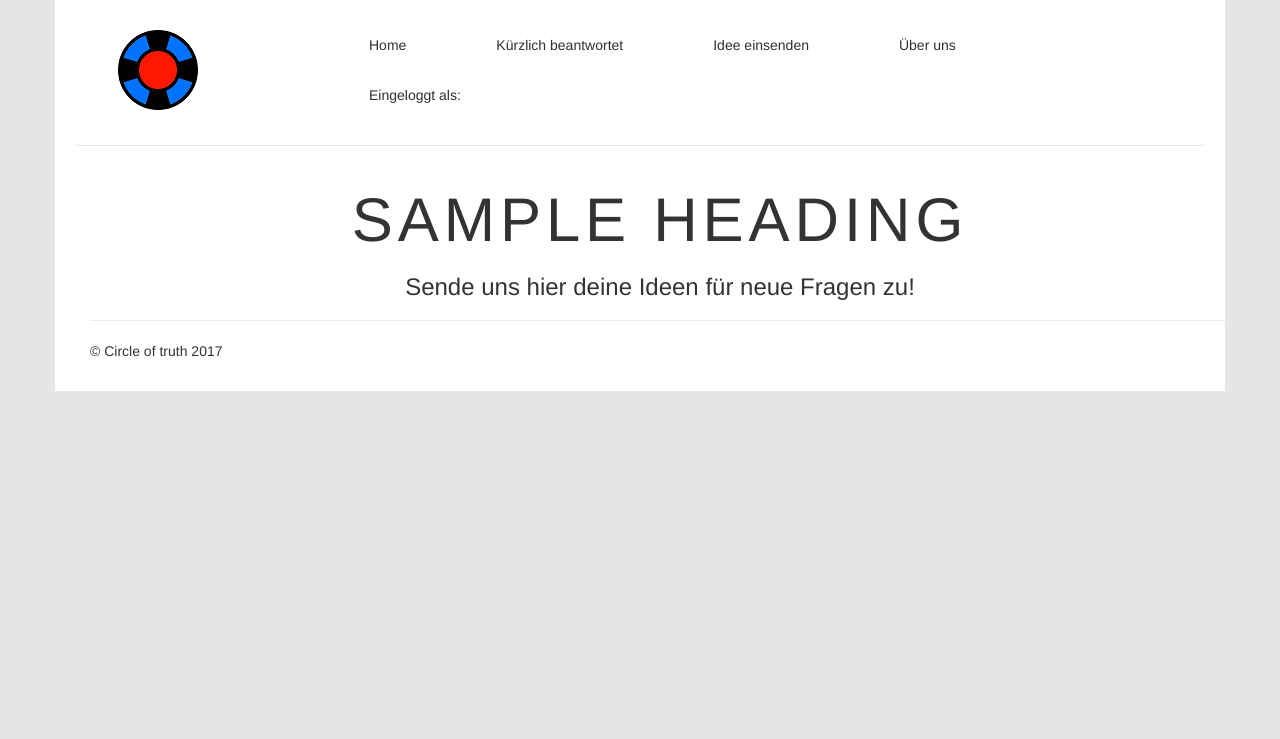
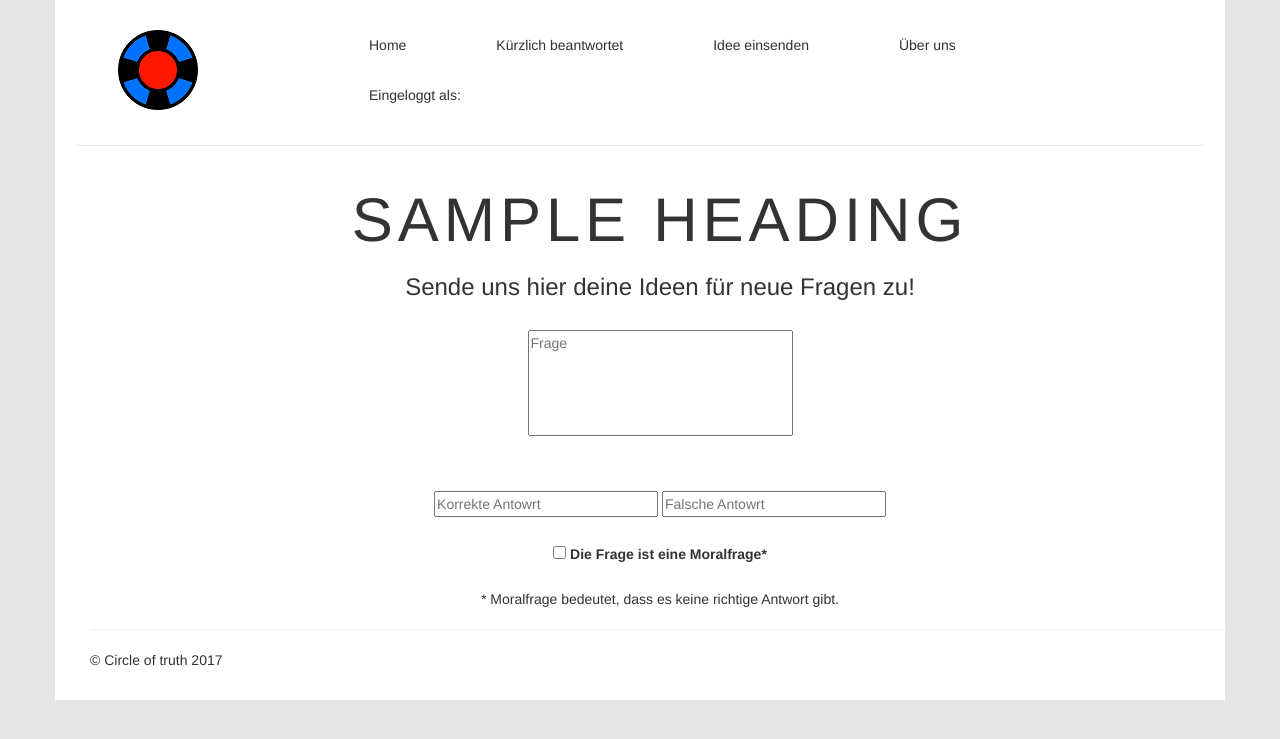
Before and after one commit to badogluEnis/php_circleOfTruth, a PHP site: template view/submitIdea.php in a window 1280 px wide. Shown: the part 26-765 px from the top of the page. Run offline with PHP 8.4, Linux system fonts and the light colour scheme; the template is opened without the code that fills it: most values are stand-ins (such as "Sample title", 1, 10 or a date in 2020); some libraries are stand-ins or nearby versions; some web fonts are replaced.

Commit message:
added design for submit idea

```diff
--- a/public/css/style.css
+++ b/public/css/style.css
@@ -129,3 +129,7 @@ h3 {
 .inhalt {
 	padding: 0 180px 0 180px;
 }
+
+#frage {
+	margin-bottom: 30px;
+}
--- a/view/submitIdea.php
+++ b/view/submitIdea.php
@@ -1 +1,14 @@
-<h3>Sende uns hier deine Ideen für neue Fragen zu!</h3>
+<h3>Sende uns hier deine Ideen für neue Fragen zu!</h3><br>
+<form id"sende">
+
+<textarea name ="frage" id ="frage" rows="5" cols="30" placeholder="Frage" style="resize:none" required></textarea><br><br>
+
+<textarea name ="antwkorr" id="antwkorr" rows="1" cols="25" placeholder="Korrekte Antowrt" style="resize:none" required></textarea>
+
+<textarea name ="antwfals" id ="antwfals" rows="1" cols="25" placeholder="Falsche Antowrt" style="resize:none" required></textarea><br><br>
+
+<label><input type="checkbox" id ="moral"> Die Frage ist eine Moralfrage*</label><br><br>
+
+<p>* Moralfrage bedeutet, dass es keine richtige Antwort gibt.</p>
+
+</form>
```
